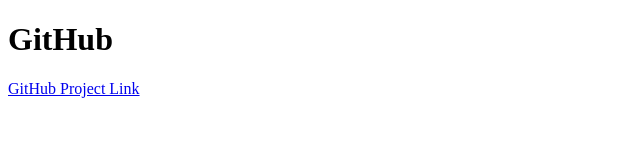
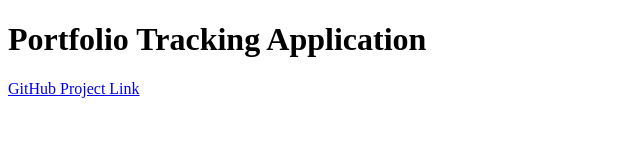
Before and after one commit to sumana91/portfolio-tracking-app, a website: page views/index.html in a window 1280 px wide. Shown: the whole page, without its empty margins (0-640 px from the left). Drawn offline with Linux system fonts and the light colour scheme.

Commit message:
Changed index file

```diff
--- a/views/index.html
+++ b/views/index.html
@@ -7,7 +7,7 @@
    </head>
 
    <body>
-      <h1>GitHub</h1>
+      <h1>Portfolio Tracking Application</h1>
       <a href="https://github.com/sumana91/portfolio_tracking_api"> GitHub Project Link </a>
    </body>
 </html>
```
